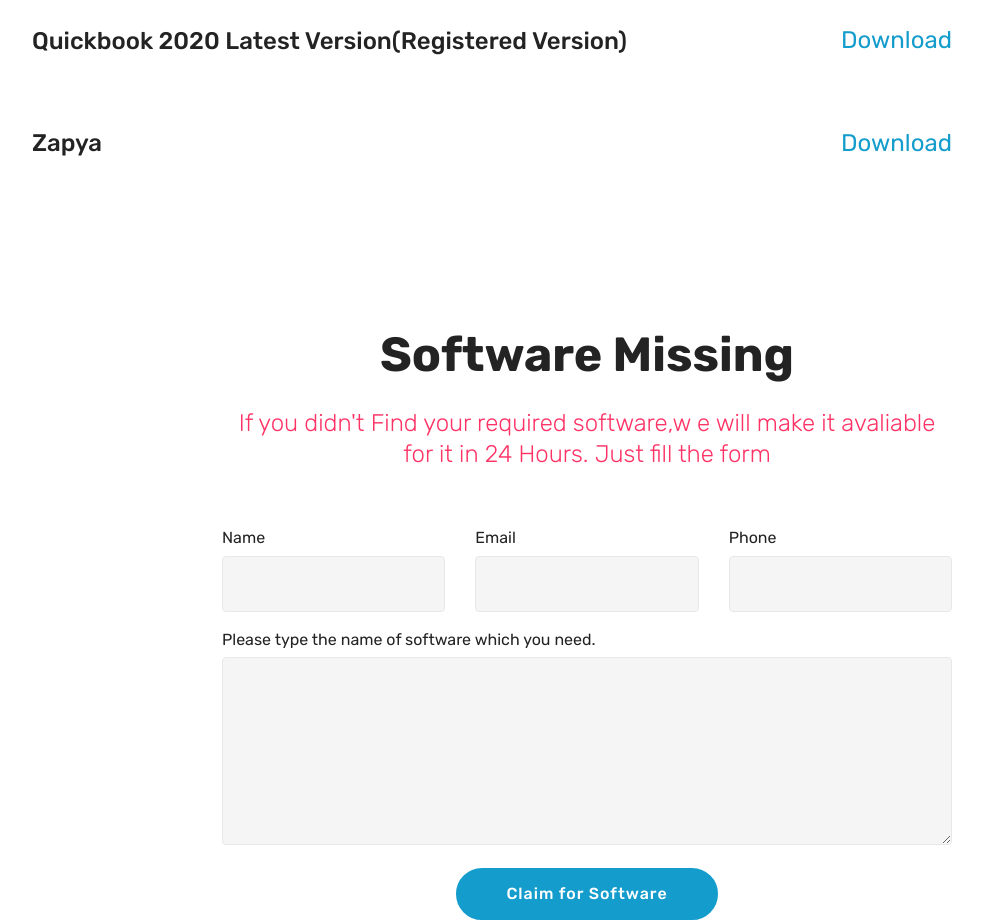
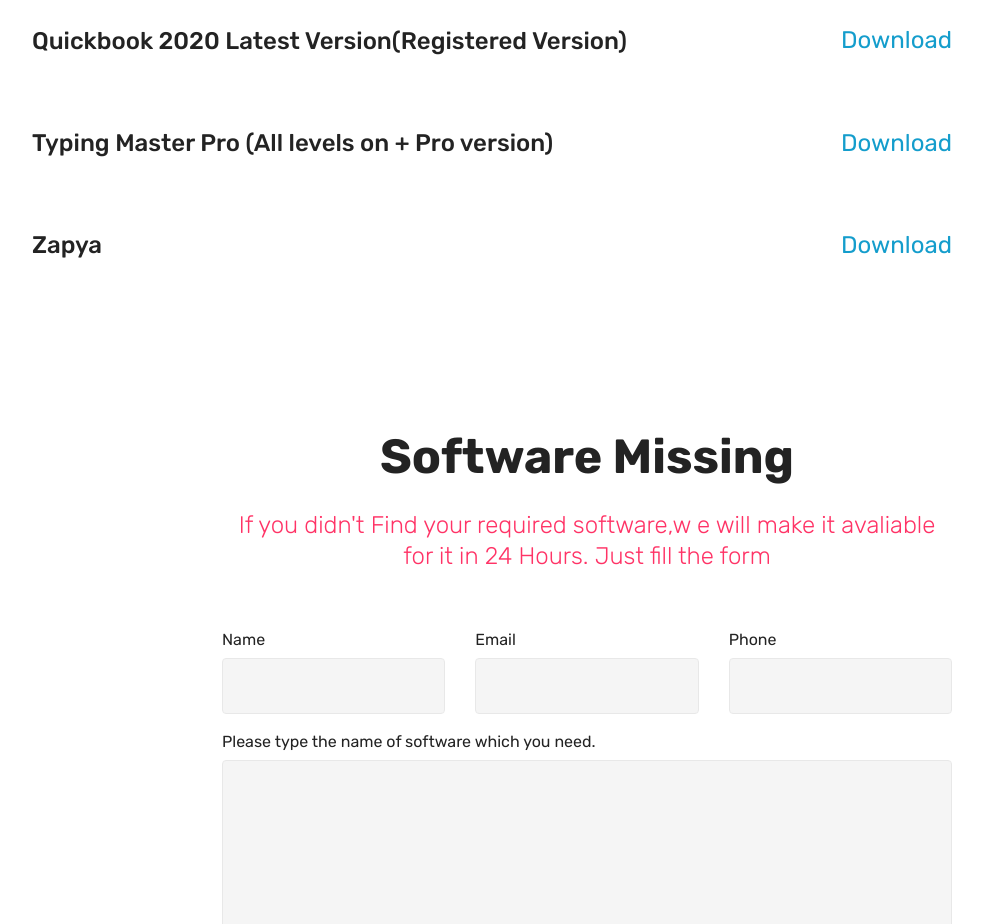
Before and after one commit to kaleemullah525/softwarezone, a plain HTML site: page index.html in a window 1280 px wide. Shown: the part 2240-3164 px from the top of the page, without its empty margins (53-1036 px from the left). Drawn offline with Linux system fonts and the light colour scheme; files whose address does not match are found by name.

Commit message:
Update index.html

```diff
--- a/index.html
+++ b/index.html
@@ -283,7 +283,7 @@
                     </div>
                 </div>
             </div>
-		<!--Card-1-->
+		<!--Card-8-->
             <div class="card col-12 pb-5">
                 <div class="card-wrapper media-container-row media-container-row">
                     <div class="card-box">
@@ -300,7 +300,26 @@
                     </div>
                 </div>
             </div>
-			 <!--Card-8-->
+
+
+<!--Card-10-->
+            <div class="card col-12 pb-5">
+                <div class="card-wrapper media-container-row media-container-row">
+                    <div class="card-box">
+                        <div class="row">
+                            <div class="col-12 col-md-10">
+                                <div class="wrapper">
+                                    <div class="top-line pb-3">
+                                        <h4 class="card-title mbr-fonts-style display-5">Typing Master Pro (All levels on + Pro version)</h4>
+                                        <p class="mbr-text cost mbr-fonts-style m-0 display-5"><strong><a href="https://douploads.net/mba054tqws3l" target="_blank">Download</a></strong></p>
+                                    </div>
+                                </div>
+                            </div>
+                        </div>
+                    </div>
+                </div>
+            </div>
+			 <!--Card-9-->
             <div class="card col-12 pb-5">
                 <div class="card-wrapper media-container-row media-container-row">
                     <div class="card-box">
```
